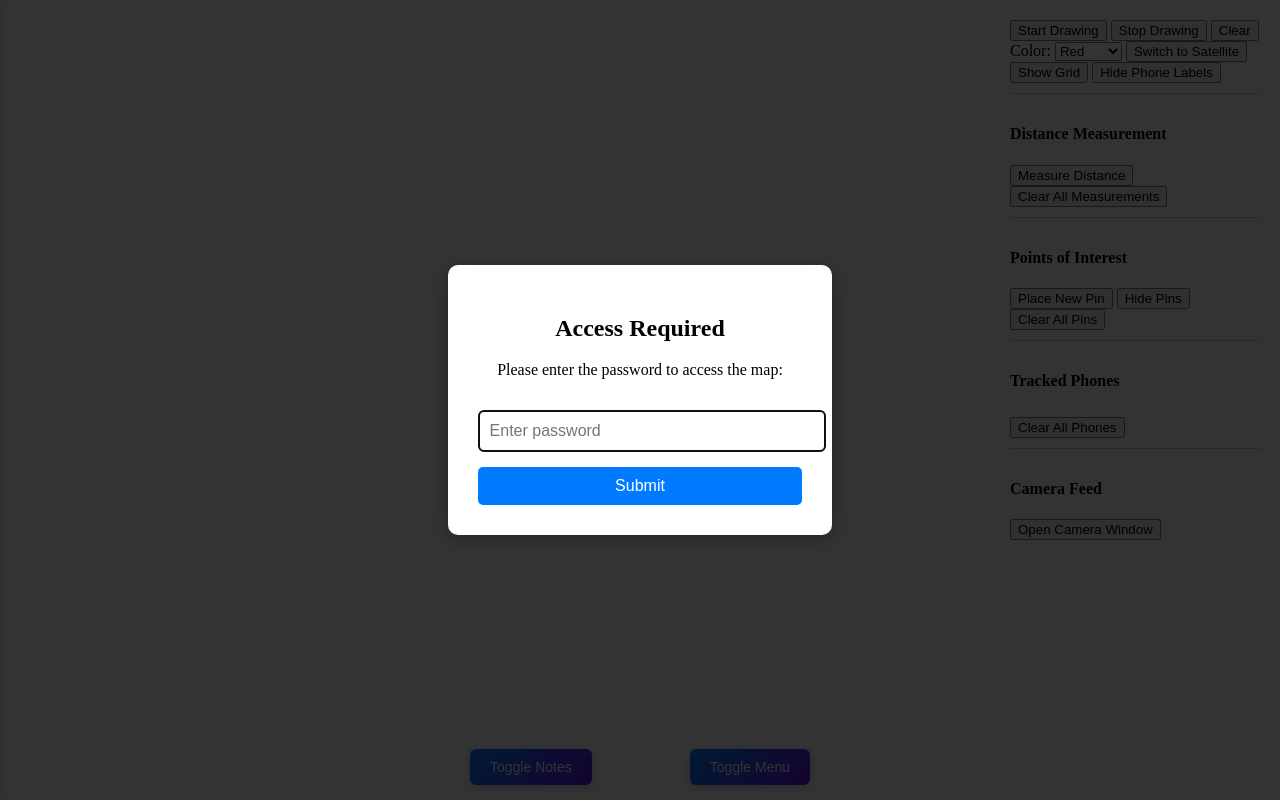
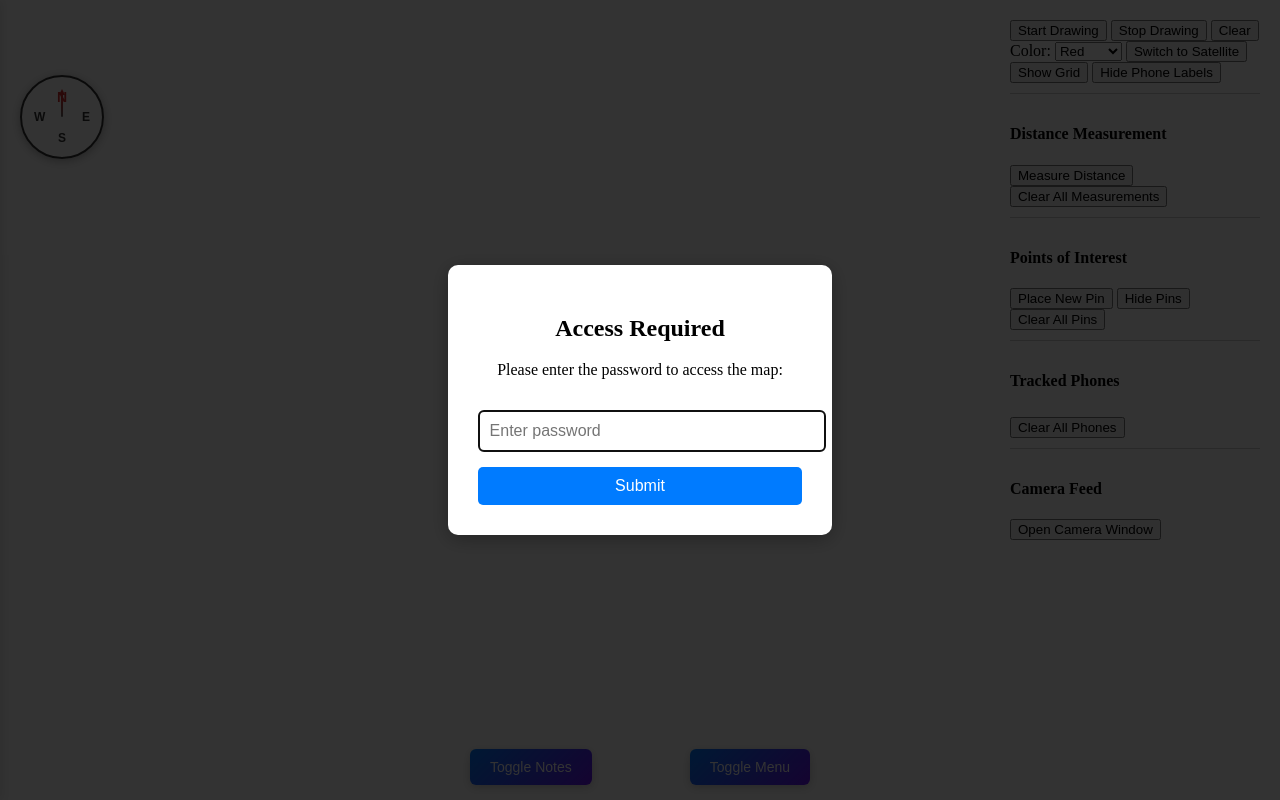
Before and after one commit to noatuh/locatormap, a Flask app: page / in a window 1280 px wide. Run offline with Flask 3, Linux system fonts and the light colour scheme.

Commit message:
added a compass

```diff
--- a/templates/index.html
+++ b/templates/index.html
@@ -393,6 +393,91 @@
     #cancelNoteBtn:hover {
       background: #545b62;
     }
+
+    /* Compass widget styles */
+    #compass {
+      position: fixed;
+      top: 75px;
+      left: 20px;
+      width: 80px;
+      height: 80px;
+      background: rgba(255, 255, 255, 0.95);
+      border: 2px solid #333;
+      border-radius: 50%;
+      z-index: 2000;
+      display: flex;
+      align-items: center;
+      justify-content: center;
+      box-shadow: 0 2px 10px rgba(0,0,0,0.3);
+      font-family: Arial, sans-serif;
+      font-weight: bold;
+    }
+
+    .compass-rose {
+      position: relative;
+      width: 60px;
+      height: 60px;
+    }
+
+    .compass-direction {
+      position: absolute;
+      font-size: 12px;
+      font-weight: bold;
+      color: #333;
+    }
+
+    .compass-direction.north {
+      top: 2px;
+      left: 50%;
+      transform: translateX(-50%);
+      color: #d32f2f;
+      font-size: 14px;
+    }
+
+    .compass-direction.south {
+      bottom: 2px;
+      left: 50%;
+      transform: translateX(-50%);
+      color: #333;
+    }
+
+    .compass-direction.east {
+      right: 2px;
+      top: 50%;
+      transform: translateY(-50%);
+      color: #333;
+    }
+
+    .compass-direction.west {
+      left: 2px;
+      top: 50%;
+      transform: translateY(-50%);
+      color: #333;
+    }
+
+    .compass-needle {
+      position: absolute;
+      top: 50%;
+      left: 50%;
+      width: 2px;
+      height: 25px;
+      background: linear-gradient(to top, #666 0%, #d32f2f 70%);
+      transform: translate(-50%, -100%);
+      transform-origin: bottom;
+      border-radius: 1px;
+    }
+
+    .compass-needle::after {
+      content: '';
+      position: absolute;
+      top: -3px;
+      left: -2px;
+      width: 0;
+      height: 0;
+      border-left: 3px solid transparent;
+      border-right: 3px solid transparent;
+      border-bottom: 6px solid #d32f2f;
+    }
   </style>
 </head>
 <body>
@@ -408,6 +493,17 @@
   </div>
 
   <div id="map"></div>
+
+  <!-- Compass widget -->
+  <div id="compass">
+    <div class="compass-rose">
+      <div class="compass-direction north">N</div>
+      <div class="compass-direction south">S</div>
+      <div class="compass-direction east">E</div>
+      <div class="compass-direction west">W</div>
+      <div class="compass-needle"></div>
+    </div>
+  </div>
 
   <!-- Toggle buttons -->
   <div id="toggleButtons">
```
